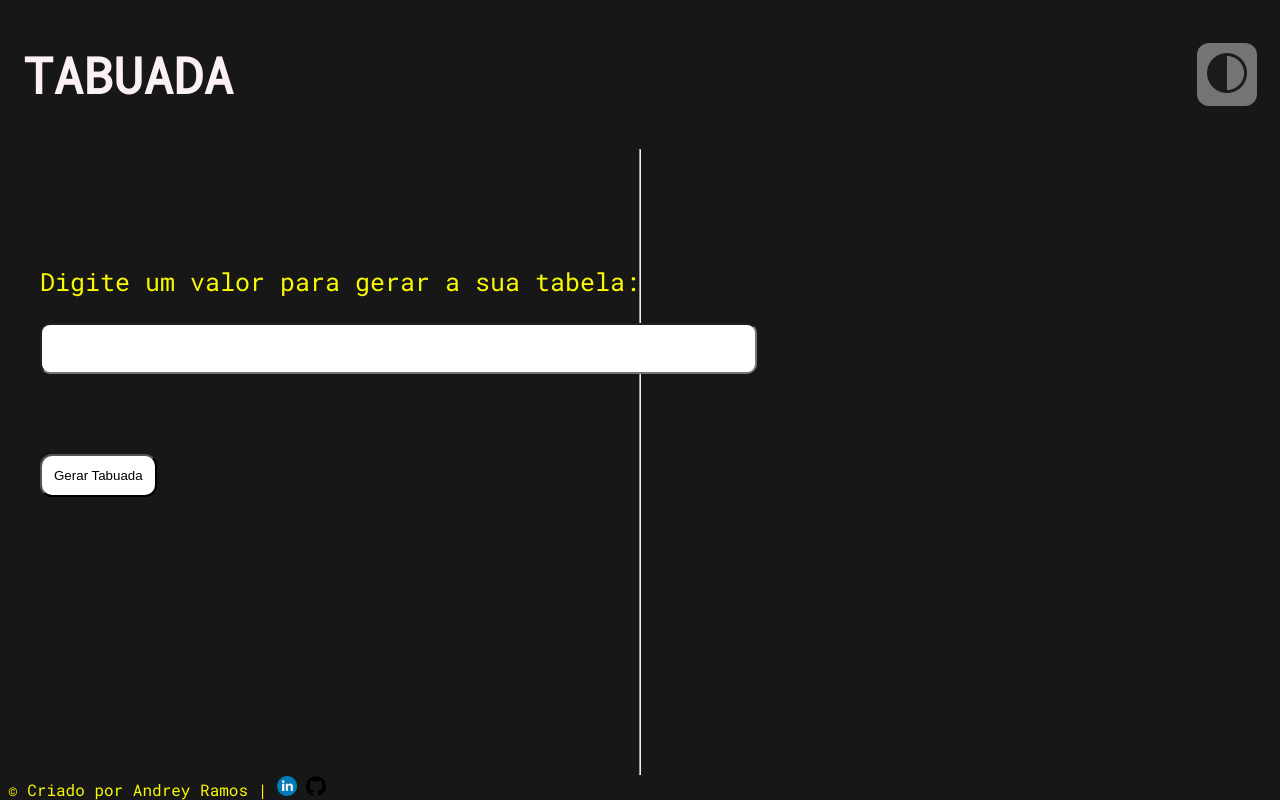
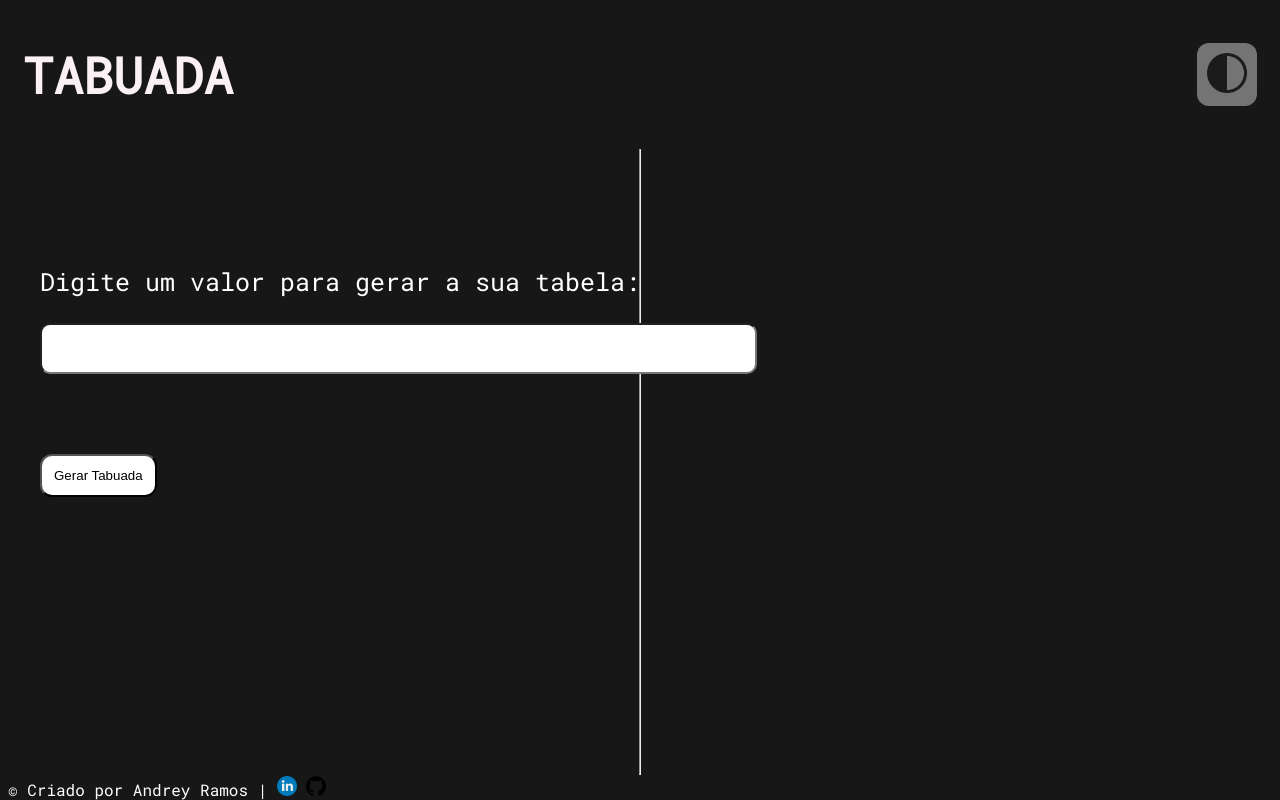
Before and after one commit to drey009/tabuada, a plain HTML site: page index.html in a window 1280 px wide. Both pictures are taken after a click on the button 1227 px from the left and 74 px from the top of the page. Drawn offline with Linux system fonts and the light colour scheme.

Commit message:
Update style.css

```diff
--- a/style.css
+++ b/style.css
@@ -97,7 +97,7 @@ footer img:hover{
 
 .dark-mode {
     background-color: rgb(23, 23, 23);
-    color: #f9f901;
+    color: #ffffff;
 }
 .dark-mode #gerar{
     background-color: white;
```
